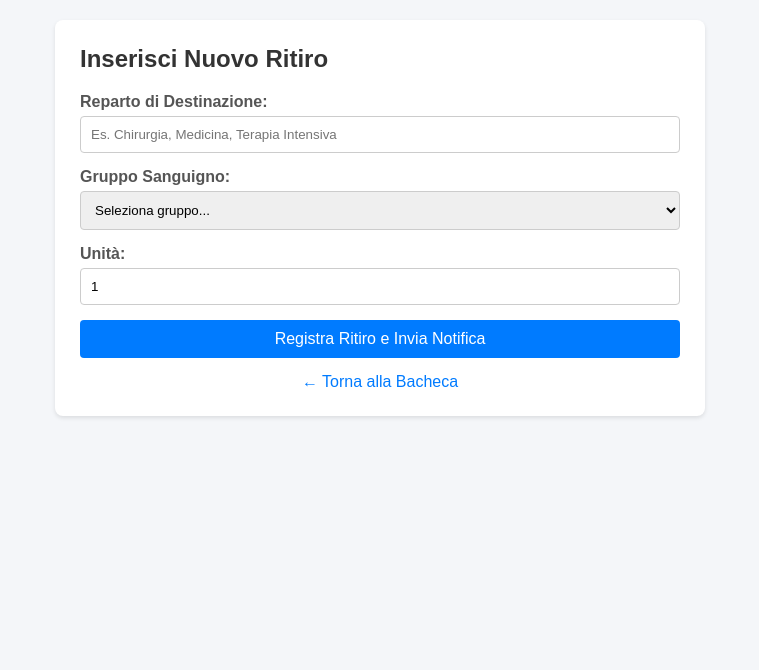
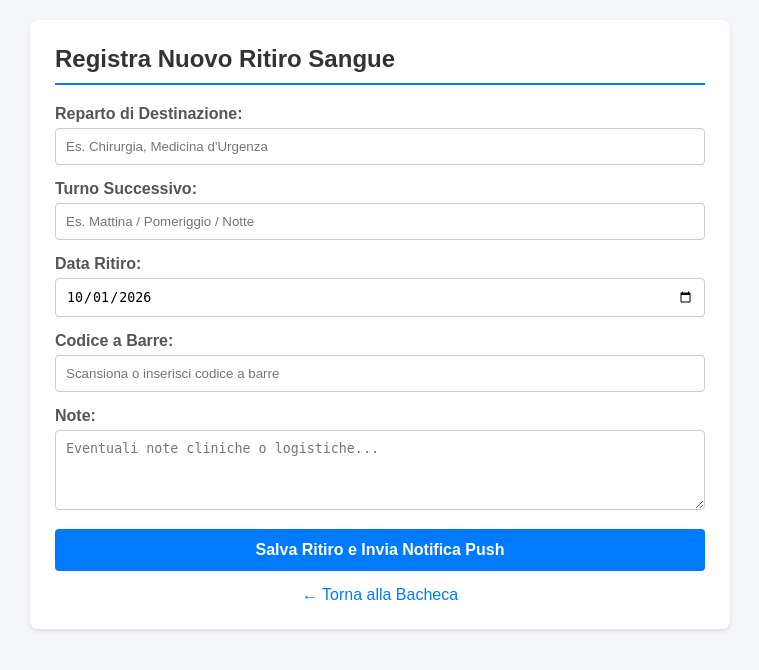
Before and after one commit to infermierin-turno/blood, a PHP site: page /nuovo_ritiro.php in a window 1280 px wide. Shown: the top 670 px of the page, without its empty margins (260-1019 px from the left). Run offline with PHP 8.4, Linux system fonts and the light colour scheme; the visitor is signed in with stand-in values (Sample User, id 1).

Commit message:
Update nuovo_ritiro.php

```diff
--- a/nuovo_ritiro.php
+++ b/nuovo_ritiro.php
@@ -17,19 +17,30 @@ require_once __DIR__ . '/api_helper_sangue.php';
 $messaggio_esito = "";
 $debug_fcm_output = "";
 
-// Gestione dell'invio del form per un nuovo ritiro
+// Gestione dell'invio del form per un nuovo ritiro basato sulla tabella ritiri_sangue
 if ($_SERVER['REQUEST_METHOD'] === 'POST') {
+    // Ricaviamo il nome o l'email dell'operatore loggato per il campo inserito_da
+    $operatore_nome = '';
+    if (is_array($_SESSION['utente'])) {
+        $operatore_nome = $_SESSION['utente']['email'] ?? $_SESSION['utente']['nome'] ?? 'Operatore';
+    } else {
+        $operatore_nome = $_SESSION['utente'];
+    }
+
     $dati_ritiro = [
-        'operatore_id' => $_SESSION['utente']['id'] ?? null,
         'reparto' => $_POST['reparto'] ?? '',
-        'tipo_sangue' => $_POST['tipo_sangue'] ?? '',
-        'unita' => $_POST['unita'] ?? 1,
+        'turno_successivo' => $_POST['turno_successivo'] ?? '',
         'stato' => 'In attesa',
+        'data_ritiro' => $_POST['data_ritiro'] ?? date('Y-m-d'),
+        'note' => $_POST['note'] ?? '',
+        'inserito_da' => $operatore_nome,
+        'codice_a_barre' => $_POST['codice_a_barre'] ?? '',
+        'notifica_inviata' => false,
         'created_at' => date('c')
     ];
 
-    // Inserimento del ritiro su Supabase
-    $url_inserimento = SUPABASE_URL . '/rest/v1/ritiri';
+    // Inserimento nella tabella corretta ritiri_sangue su Supabase
+    $url_inserimento = SUPABASE_URL . '/rest/v1/ritiri_sangue';
     $ch = curl_init($url_inserimento);
     curl_setopt($ch, CURLOPT_RETURNTRANSFER, true);
     curl_setopt($ch, CURLOPT_CUSTOMREQUEST, "POST");
@@ -45,14 +56,16 @@ if ($_SERVER['REQUEST_METHOD'] === 'POST') {
     curl_close($ch);
 
     if ($http_code >= 200 && $http_code < 300) {
-        $messaggio_esito = "<div style='background:#d4edda; color:#155724; padding:10px; border:1px solid #c3e6cb; margin-bottom:15px;'>Ritiro creato con successo! Invio notifica push in corso...</div>";
+        $messaggio_esito = "<div style='background:#d4edda; color:#155724; padding:10px; border:1px solid #c3e6cb; margin-bottom:15px;'>Ritiro registrato con successo in ritiri_sangue! Invio notifica push...</div>";
 
         // Attiva l'invio della notifica push FCM e cattura il debug
         ob_start();
-        invia_notifica_push_fcm("Nuovo Ritiro Sangue", "È stato registrato un nuovo ritiro per il reparto: " . ($_POST['reparto'] ?? 'Generico'));
+        $titolo_notifica = "Nuovo Ritiro - Reparto: " . $_POST['reparto'];
+        $testo_notifica = "Codice: " . ($_POST['codice_a_barre'] ?? 'N/D') . " | Turno: " . ($_POST['turno_successivo'] ?? 'N/D');
+        invia_notifica_push_fcm($titolo_notifica, $testo_notifica);
         $debug_fcm_output = ob_get_clean();
     } else {
-        $messaggio_esito = "<div style='background:#f8d7da; color:#721c24; padding:10px; border:1px solid #f5c6cb; margin-bottom:15px;'>Errore durante la creazione del ritiro.</div>";
+        $messaggio_esito = "<div style='background:#f8d7da; color:#721c24; padding:10px; border:1px solid #f5c6cb; margin-bottom:15px;'>Errore inserimento Supabase: $response</div>";
     }
 }
 
@@ -127,12 +140,13 @@ function invia_notifica_push_fcm($titolo, $messaggio) {
     <meta name="viewport" content="width=device-width, initial-scale=1.0">
     <style>
         body { font-family: Arial, sans-serif; background-color: #f4f6f9; margin: 0; padding: 20px; }
-        .container { max-width: 600px; background: #ffffff; padding: 25px; border-radius: 8px; box-shadow: 0 2px 4px rgba(0,0,0,0.1); margin: auto; }
-        h2 { color: #333; margin-top: 0; }
+        .container { max-width: 650px; background: #ffffff; padding: 25px; border-radius: 8px; box-shadow: 0 2px 4px rgba(0,0,0,0.1); margin: auto; }
+        h2 { color: #333; margin-top: 0; border-bottom: 2px solid #007bff; padding-bottom: 10px; }
         .form-group { margin-bottom: 15px; }
         label { display: block; margin-bottom: 5px; font-weight: bold; color: #555; }
-        input, select { width: 100%; padding: 10px; border: 1px solid #ccc; border-radius: 4px; box-sizing: border-box; }
-        button { background: #007bff; color: white; border: none; padding: 10px 15px; border-radius: 4px; cursor: pointer; font-size: 16px; width: 100%; }
+        input, select, textarea { width: 100%; padding: 10px; border: 1px solid #ccc; border-radius: 4px; box-sizing: border-box; }
+        textarea { resize: vertical; height: 80px; }
+        button { background: #007bff; color: white; border: none; padding: 12px 15px; border-radius: 4px; cursor: pointer; font-size: 16px; width: 100%; font-weight: bold; }
         button:hover { background: #0056b3; }
         .back-link { display: block; margin-top: 15px; text-align: center; color: #007bff; text-decoration: none; }
         .back-link:hover { text-decoration: underline; }
@@ -140,7 +154,7 @@ function invia_notifica_push_fcm($titolo, $messaggio) {
 </head>
 <body>
     <div class="container">
-        <h2>Inserisci Nuovo Ritiro</h2>
+        <h2>Registra Nuovo Ritiro Sangue</h2>
 
         <?php echo $messaggio_esito; ?>
         <?php echo $debug_fcm_output; ?>
@@ -148,30 +162,30 @@ function invia_notifica_push_fcm($titolo, $messaggio) {
         <form method="POST" action="">
             <div class="form-group">
                 <label for="reparto">Reparto di Destinazione:</label>
-                <input type="text" id="reparto" name="reparto" required placeholder="Es. Chirurgia, Medicina, Terapia Intensiva">
+                <input type="text" id="reparto" name="reparto" required placeholder="Es. Chirurgia, Medicina d'Urgenza">
             </div>
 
             <div class="form-group">
-                <label for="tipo_sangue">Gruppo Sanguigno:</label>
-                <select id="tipo_sangue" name="tipo_sangue" required>
-                    <option value="">Seleziona gruppo...</option>
-                    <option value="0 Positivo">0 Positivo</option>
-                    <option value="0 Negativo">0 Negativo</option>
-                    <option value="A Positivo">A Positivo</option>
-                    <option value="A Negativo">A Negativo</option>
-                    <option value="B Positivo">B Positivo</option>
-                    <option value="B Negativo">B Negativo</option>
-                    <option value="AB Positivo">AB Positivo</option>
-                    <option value="AB Negativo">AB Negativo</option>
-                </select>
+                <label for="turno_successivo">Turno Successivo:</label>
+                <input type="text" id="turno_successivo" name="turno_successivo" placeholder="Es. Mattina / Pomeriggio / Notte">
             </div>
 
             <div class="form-group">
-                <label for="unita">Unità:</label>
-                <input type="number" id="unita" name="unita" min="1" value="1" required>
+                <label for="data_ritiro">Data Ritiro:</label>
+                <input type="date" id="data_ritiro" name="data_ritiro" value="<?php echo date('Y-m-d'); ?>" required>
             </div>
 
-            <button type="submit">Registra Ritiro e Invia Notifica</button>
+            <div class="form-group">
+                <label for="codice_a_barre">Codice a Barre:</label>
+                <input type="text" id="codice_a_barre" name="codice_a_barre" placeholder="Scansiona o inserisci codice a barre">
+            </div>
+
+            <div class="form-group">
+                <label for="note">Note:</label>
+                <textarea id="note" name="note" placeholder="Eventuali note cliniche o logistiche..."></textarea>
+            </div>
+
+            <button type="submit">Salva Ritiro e Invia Notifica Push</button>
         </form>
 
         <a href="bacheca_ritiri.php" class="back-link">← Torna alla Bacheca</a>
```
